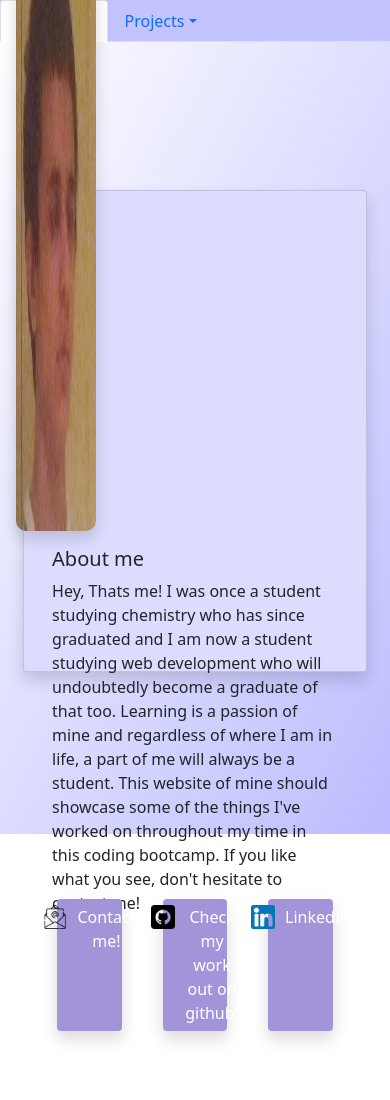
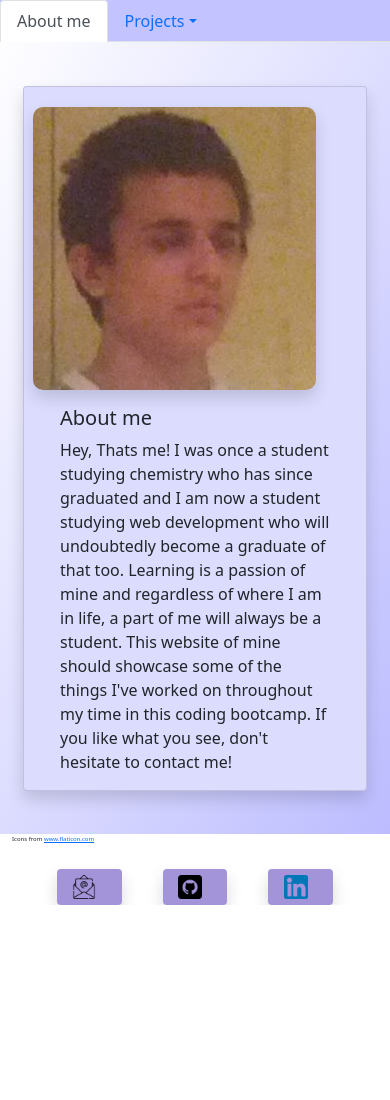
Before and after one commit to FilipAlH/Homework-Unit-2, a plain HTML site: page index.html in a window 390 px wide. Shown: the top 1100 px of the page. After the commit the page ends 905 px from the top, so only its background shows below. Drawn offline with nearby package versions, Linux system fonts and the light colour scheme.

Commit message:
completed resizability styling

```diff
--- a/assets/style/newStyle.css
+++ b/assets/style/newStyle.css
@@ -1,5 +1,5 @@
-.col-md-4 {
-    width: 25%;
+#profileImage {
+    width: auto;
     position: relative;
     left: -20px;
     height: 125%;
@@ -44,8 +44,8 @@
     text-align: center;
     display: flex;
     flex-direction: row;
-    align-content: center;
     justify-content: center;
+    align-items: center;
 }
 
 #btn img {
@@ -62,8 +62,8 @@
 }
 
 .reference {
-    position: relative;
-    bottom: -48vh;
+    position: absolute;
+    bottom: 0vh;
     font-size: 6px;
 }
 
@@ -82,3 +82,79 @@
 #project1 img {
     max-width: 60vw;
 }
+
+#projectName {
+    font-size: calc(2.4vw);
+}
+
+@media screen and (max-width: 992px) {
+    #profile-card {
+        margin-top: auto;
+        flex-direction: column;
+        align-items: center;
+        justify-content: space-evenly;
+    }
+
+    #profileImage {
+        height: auto;
+        width: auto;
+        margin-top: 20px;
+    }
+
+    .card {
+        position: relative;
+        top: -20px;
+    }
+
+    #links {
+        bottom: -10vh;
+    }
+
+    .size {
+        height: 93.8vh;
+    }
+
+    #profile-text {
+        width: 92%;
+    }
+}
+
+@media screen and (max-width: 768px) {
+    #profile-card {
+        margin-top: auto;
+        flex-direction: column;
+        align-items: center;
+        justify-content: space-evenly;
+    }
+
+    #profileImage {
+        height: auto;
+        width: auto;
+        margin-top: 20px;
+    }
+
+    .card {
+        position: relative;
+        top: -20px;
+    }
+
+    #links {
+        bottom: -5vh;
+    }
+
+    .size {
+        height: 93.8vh;
+    }
+
+    #profile-text {
+        width: 95%;
+    }
+
+    body section div div div div button span {
+        display: none;
+    }
+
+    .projects img {
+        max-width: 36vw;
+    }
+}
--- a/index.html
+++ b/index.html
@@ -18,8 +18,6 @@
                   <li><button class="nav-link"><a href="#project1">CSS CheatSheet</a></button></li>
                   <li><button class="nav-link"><a href="#project2">Weather Tracker</a></button></li>
                   <li><button class="nav-link"><a href="#project5">Project 5</a></button></li>
-                  <li><hr class="dropdown-divider"></li>
-                  <li><a class="dropdown-item" href="#">Separated link</a></li>
                 </ul>
               </li>
           </ul>
@@ -27,11 +25,11 @@
             <div class="col tab-pane fade show active" id="about" role="tabpanel" aria-labelledby="home-tab">
                 <div class="d-flex justify-content-center p-3 row">
                     <div class="card mb-3 mt-5 d-flex shadow colorW" style="max-width: 90%">
-                        <div class="row g-0 d-flex">
-                            <div class="col-md-4 d-flex">
+                        <div class="row g-0 d-flex" id="profile-card">
+                            <div class="col-md-4 d-flex" id="profileImage">
                                 <img src="./assets/images/figure.jpg" class="img-fluid roundedMe shadow" alt="Filip">
                             </div>
-                            <div class="col-md-8 d-flex">
+                            <div class="col-md-8 d-flex" id="profile-text">
                                 <div class="card-body align-self-center">
                                     <h5 class="card-title" id="About">About me</h5>
                                     <p class="card-text">Hey, Thats me! I was once a student studying chemistry who has since
@@ -47,9 +45,9 @@
                     </div>
 
                     <div class="row" id="links">
-                            <button type="button" class="btn btn-outline-primary col-3 shadow" id="btn" onclick="window.open('https://filip.a.11@hotmail.com', '_blank')"><img src="./assets/images/email.png" class="" alt="email"> Contact me!</button>
-                            <button type="button" class="btn btn-outline-primary col-3 shadow" id="btn" onclick="window.open('https://github.com/FilipAlH', '_blank')"><img src="./assets/images/github.png" class="" alt="github"> Check my work out on github!</button>
-                            <button type="button" class="btn btn-outline-primary col-3 shadow" id="btn" onclick="window.open('https://www.linkedin.com/in/filip-al-32b023200/', '_blank')"><img src="./assets/images/linkedin.png" class="" alt="linkedin">LinkedIn</button>
+                            <button type="button" class="btn btn-outline-primary col-3 shadow" id="btn" onclick="window.open('https://filip.a.11@hotmail.com', '_blank')"><img src="./assets/images/email.png" class="" alt="email"> <span>Contact me!</span></button>
+                            <button type="button" class="btn btn-outline-primary col-3 shadow" id="btn" onclick="window.open('https://github.com/FilipAlH', '_blank')"><img src="./assets/images/github.png" class="" alt="github"> <span>Check me out on github!</span></button>
+                            <button type="button" class="btn btn-outline-primary col-3 shadow" id="btn" onclick="window.open('https://www.linkedin.com/in/filip-al-32b023200/', '_blank')"><img src="./assets/images/linkedin.png" class="" alt="linkedin"><span>LinkedIn</span></button>
                     </div>
                     <div class="reference">Icons from <a href="https://www.flaticon.com/" title="Flaticon">www.flaticon.com</a></div>
                 </div>
@@ -60,35 +58,35 @@
                     <section class="col projects">
                         <figure class="row-8 m-4" id="project1">
                             <a href="https://filipalh.github.io/CSS-CheatSheet-Website/" target="_blank"><img src="./assets/images/CSS.png" alt="css-style-cheatsheet"></img></a>
-                            <h2 class="mt-2">
+                            <h2 class="mt-2" id="projectName">
                                 CSS-Style CheatSheet
                             </h2>
                         </figure>
 
                         <figure class="row-3 m-4" id="project2">
                             <a href="https://filipalh.github.io/Weather-Tracker/" target="_blank"><img src="./assets/images/weather-tracker.png" alt="placeholder image"></img></a>
-                            <h3 class="mt-2">
+                            <h3 class="mt-2" id="projectName">
                                 Weather Tracker
                             </h3>
                         </figure>
 
                         <figure class="row-3 m-4" id="project3">
                             <a href="#"><img src="./assets/images/placeholder.jpg" alt="placeholder image"></img></a>
-                            <h3 class="mt-2">
+                            <h3 class="mt-2" id="projectName">
                                 placeholder
                             </h3>
                         </figure>
 
                         <figure class="row-3 m-4" id="project4">
                             <a href="#"><img src="./assets/images/placeholder.jpg" alt="placeholder image"></img></a>
-                            <h3 class="mt-2">
+                            <h3 class="mt-2" id="projectName">
                                 placeholder
                             </h3>
                         </figure>
 
                         <figure class="row-3 m-4" id="project5">
                             <a href="#"><img src="./assets/images/placeholder.jpg" alt="placeholder image"></img></a>
-                            <h3 class="mt-2">
+                            <h3 class="mt-2" id="projectName">
                                 placeholder
                             </h3>
                         </figure>
```
